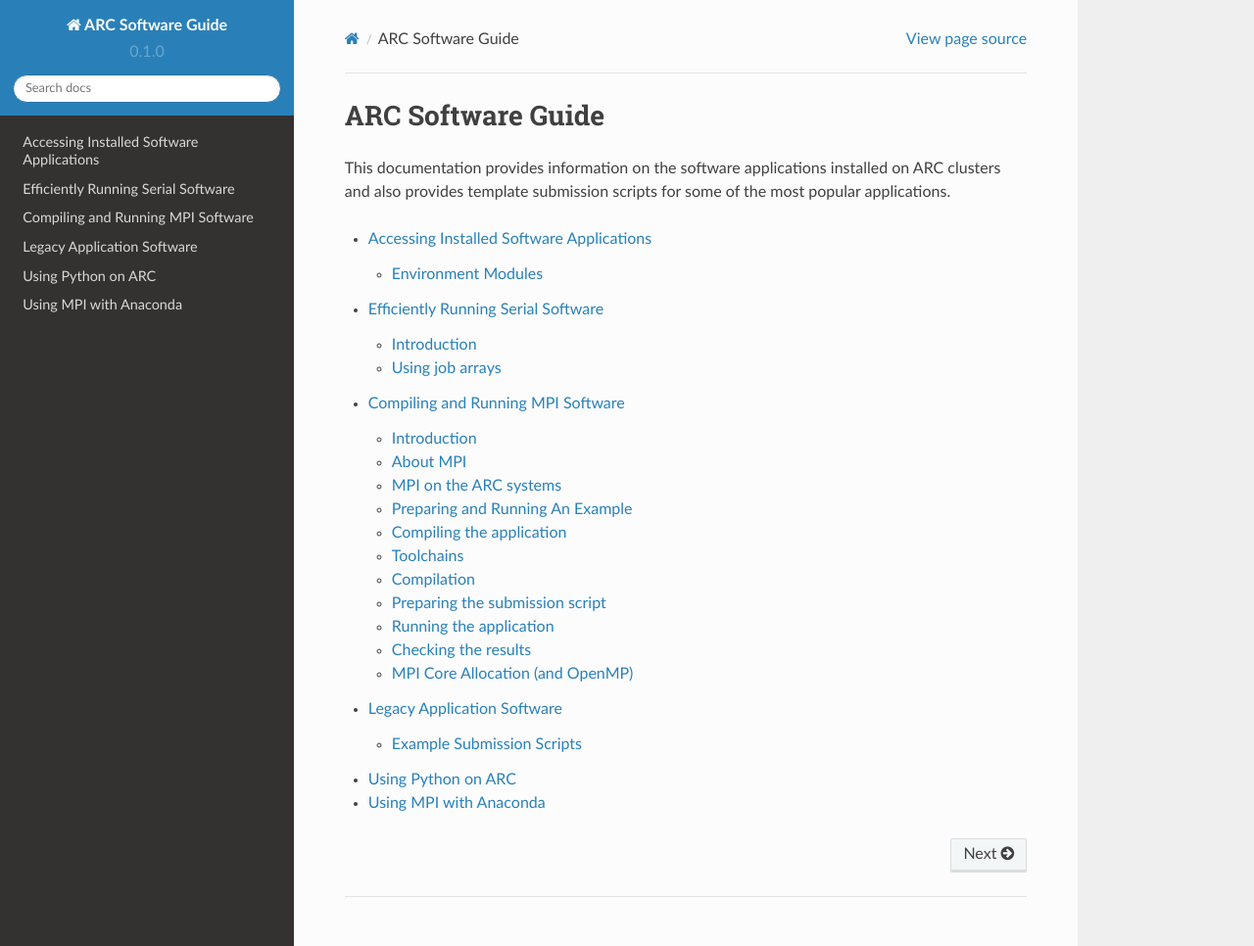
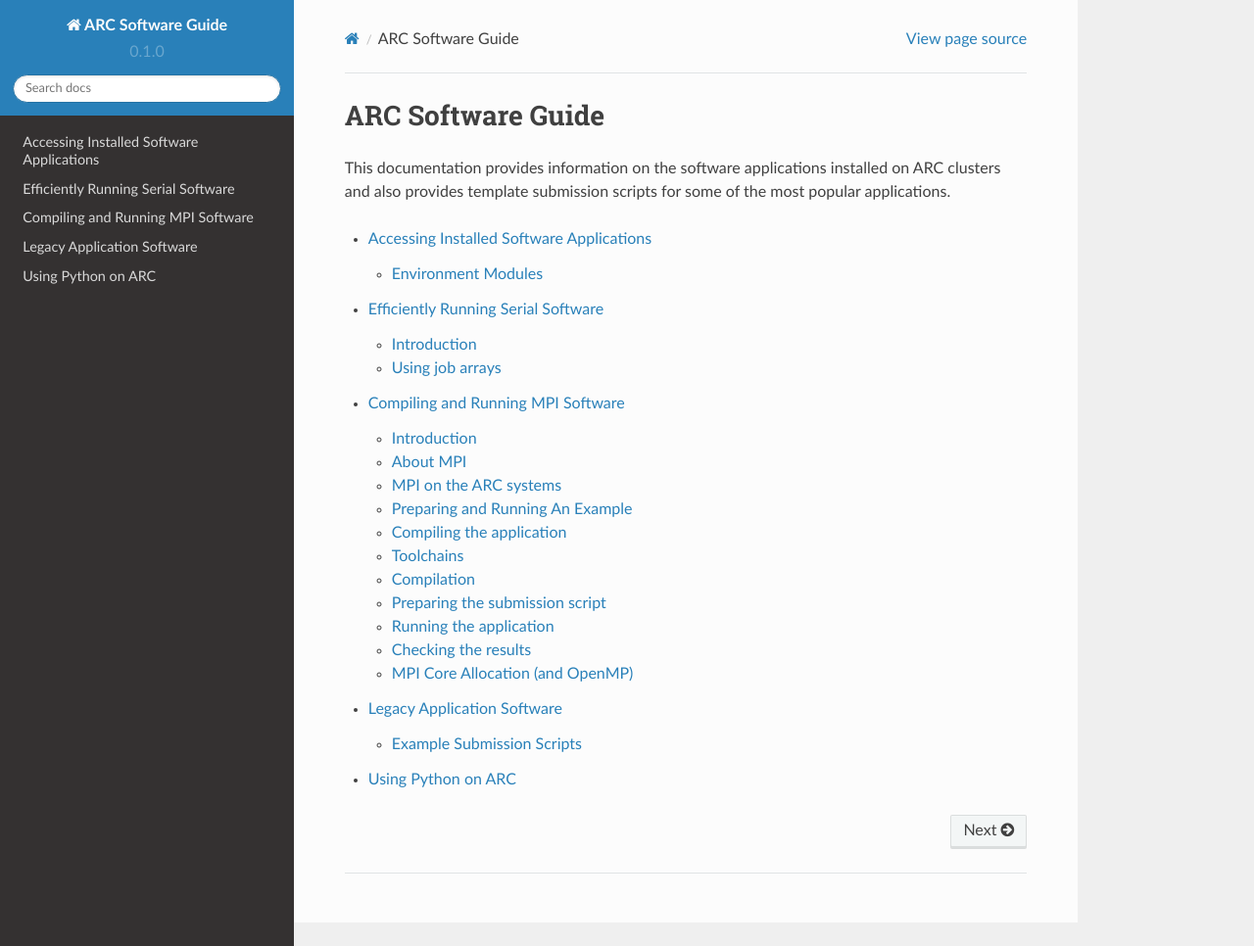
Before and after one commit to oxford-arc/arc-software-guide, a Sphinx documentation site: the page built from docs/source/index.rst, in a window 1280 px wide and 966 px high. Shown: the whole window at 98% size. Built offline with Sphinx 7.4.7 and the Read the Docs theme 2.0.0, drawn with Linux system fonts in a browser that asks for light colours.

Commit message:
Update index.rst

```diff
--- a/docs/source/index.rst
+++ b/docs/source/index.rst
@@ -12,5 +12,4 @@
    arc-serial
    arc-compiling
    arc-legacy
-   python/anaconda.rst
-   python/anaconda_mpi.rst
+   python/anaconda
```
